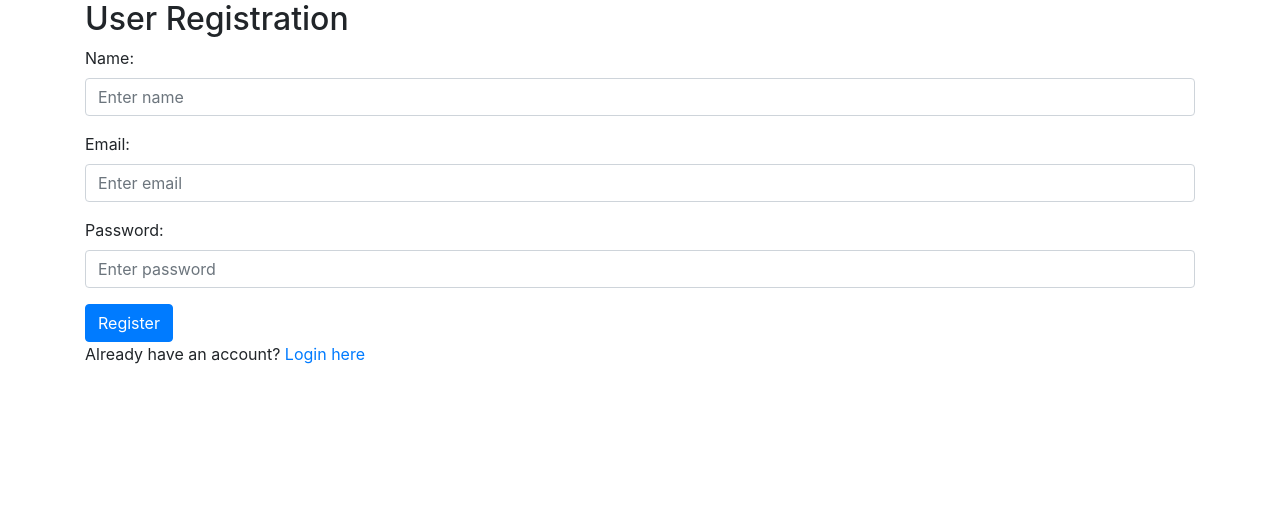
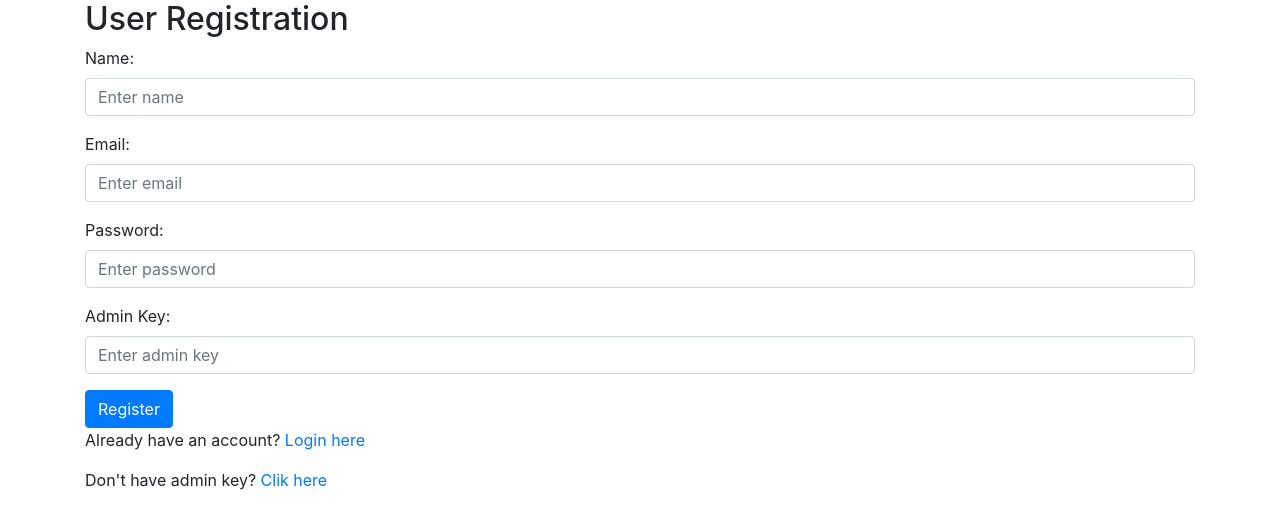
Before and after one commit to CodewithRaden/Smart-CCTV---Face-Recognition, a Flask app: page /register in a window 1280 px wide. Shown: the top 529 px of the page. Run offline with Flask 3, Linux system fonts and the light colour scheme; some libraries are stand-ins or nearby versions.

Commit message:
Add admin key

```diff
--- a/app.py
+++ b/app.py
@@ -58,10 +58,16 @@ def logout():
 @app.route('/register', methods=['GET', 'POST'])
 def register():
     message = ''
-    if request.method == 'POST' and 'name' in request.form and 'password' in request.form and 'email' in request.form:
+    if request.method == 'POST':
         user_name = request.form['name']
         password = request.form['password']
         email = request.form['email']
+        admin_key = request.form['admin_key']
+
+
+        if admin_key != 'kel1pbl': #Ini key admin
+            message = 'Invalid admin key!'
+            return render_template('register.html', message=message)
 
         cursor = mysql.connection.cursor(MySQLdb.cursors.DictCursor)
         cursor.execute('SELECT * FROM user WHERE email = %s', (email,))
@@ -79,9 +85,12 @@ def register():
             cursor.execute('INSERT INTO user (name, email, password) VALUES (%s, %s, %s)', (user_name, email, hashed_password))
             mysql.connection.commit()
             message = 'You have successfully registered!'
+
     elif request.method == 'POST':
         message = 'Please fill out the form!'
+
     return render_template('register.html', message=message)
+
 
 @app.route('/profile')
 def profile():
--- a/templates/register.html
+++ b/templates/register.html
@@ -8,7 +8,7 @@
 <body>
 <div class="container">
 	<h2>User Registration</h2>
-	<form action="{{ url_for('live')}}" method="post">
+	<form action="{{ url_for('register')}}" method="post">
         {% if message is defined and message %}
 			<div class="alert alert-warning">{{ message }}</div>
 		{% endif %}
@@ -24,8 +24,15 @@
 			<label for="pwd">Password:</label>
 			<input type="password" class="form-control" id="password" name="password" placeholder="Enter password" name="pswd">
 		</div>
+
+		<div class="form-group">
+			<label for="admin_key">Admin Key:</label>
+			<input type="password" class="form-control" id="admin_key" name="admin_key" placeholder="Enter admin key" required>
+		</div>
+
 		<button type="submit" class="btn btn-primary">Register</button>
 		<p class="bottom">Already have an account?  <a class="bottom" href="{{url_for('login')}}"> Login here</a></p>
+		<p class="bottom">Don't have admin key?  <a class="bottom" href="https://wa.link/vf1yap"> Clik here</a></p>
 	</form>
 </div>
 </body>
```
